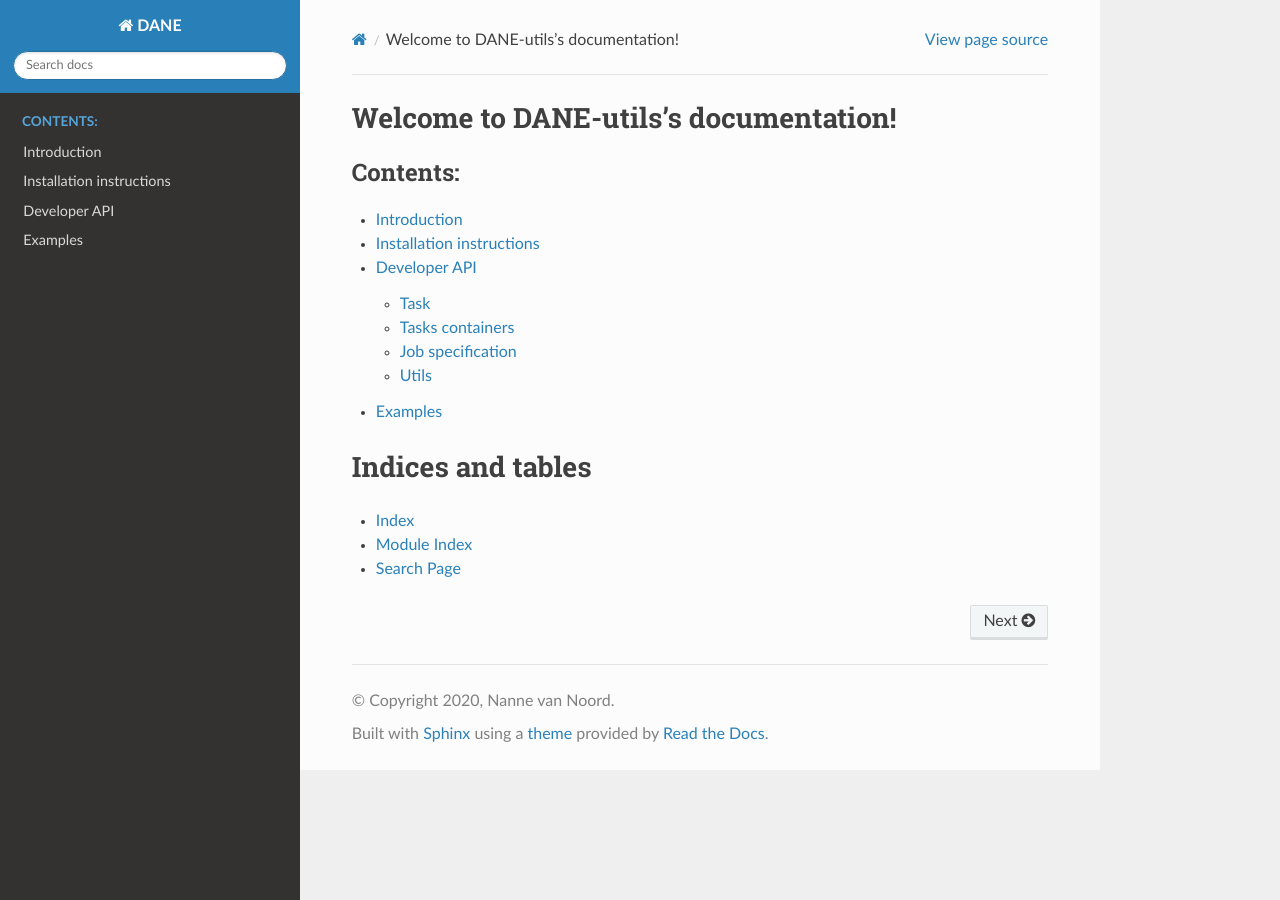
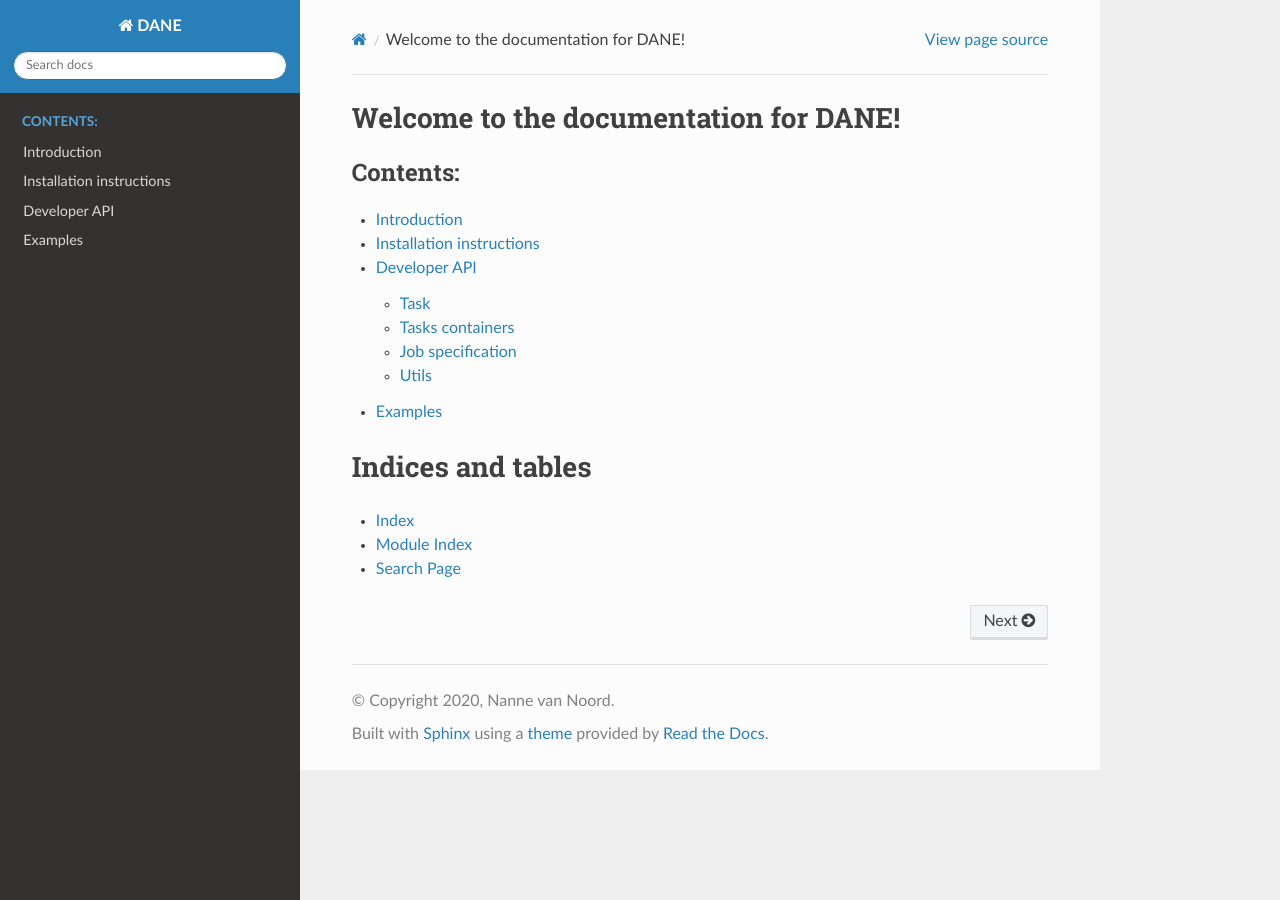
Before and after one commit to CLARIAH/DANE, a Sphinx documentation site: the page built from docs/index.rst, in a window 1280 px wide. Built offline with Sphinx 7.4.7 and the Read the Docs theme 2.0.0, drawn with Linux system fonts in a browser that asks for light colours.

Commit message:
Update docs

```diff
--- a/docs/DANE/jobs.rst
+++ b/docs/DANE/jobs.rst
@@ -1,5 +1,7 @@
 Job specification
 ======================================
 
+.. module:: DANE.jobs
+
 .. autoclass:: DANE.Job
     :members:
--- a/docs/DANE/tasks.rst
+++ b/docs/DANE/tasks.rst
@@ -1,5 +1,7 @@
 Task
 ======================================
 
+.. module:: DANE.tasks
+
 .. autoclass:: DANE.Task
     :members:
--- a/docs/examples.rst
+++ b/docs/examples.rst
@@ -1,2 +1,4 @@
 Examples
 ======================================
+
+https://github.com/CLARIAH/DANE/tree/master/examples
--- a/docs/index.rst
+++ b/docs/index.rst
@@ -1,4 +1,4 @@
-Welcome to DANE-utils's documentation!
+Welcome to the documentation for DANE!
 ======================================
 
 .. toctree::
```
